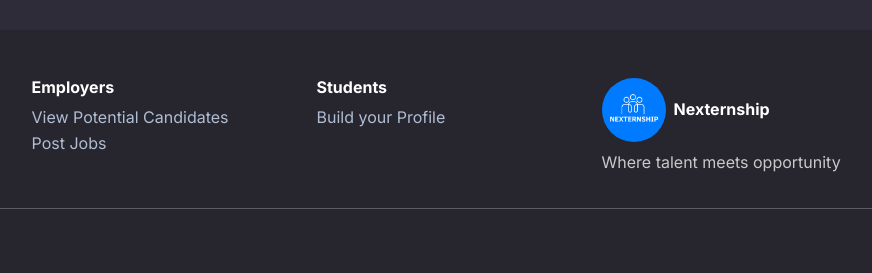
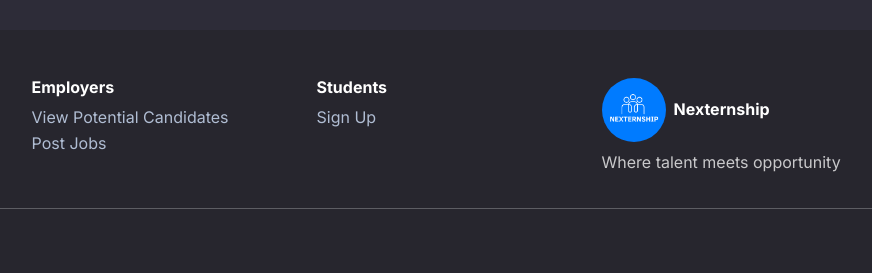
Before and after one commit to VyasSri/Nexternship, a Django app: page /aboutus/ in a window 1280 px wide. Shown: the part 1432-1705 px from the top of the page, without its empty margins (193-1065 px from the left). Run offline with Django 5.2, Linux system fonts and the light colour scheme; parts of the project's set-up code (start-up, migrations or seed data) failed here and were passed over; some libraries are stand-ins or nearby versions.

Commit message:
Update base.html to fix error

```diff
--- a/templates/base.html
+++ b/templates/base.html
@@ -72,8 +72,12 @@
                 <div class="col-sm-4 col-md-3 text-center text-lg-start d-flex flex-column">
                     <h3 class="fs-6 fw-bold">Students</h3>
                     <ul class="list-unstyled">
-                        <li><a href= "{% if not user.is_staff %}/profile{% else %}/employererror{% endif %}"> Build your Profile</a></li>
-                    </ul>
+                        {% if user.is_authenticated %}
+                            <li><a href= "{% if not user.is_staff %}/profile{% else %}/employererror{% endif %}"> Build your Profile</a></li>
+                        {% else %}
+                            <li><a href="/members/signup">Sign Up</a></li>
+                        {% endif %}
+                        </ul>
                 </div>
                 <div class="col-lg-3 text-center text-lg-start d-flex flex-column align-items-center order-first align-items-lg-start order-lg-last">
                     <div class="fw-bold d-flex align-items-center mb-2">
```
